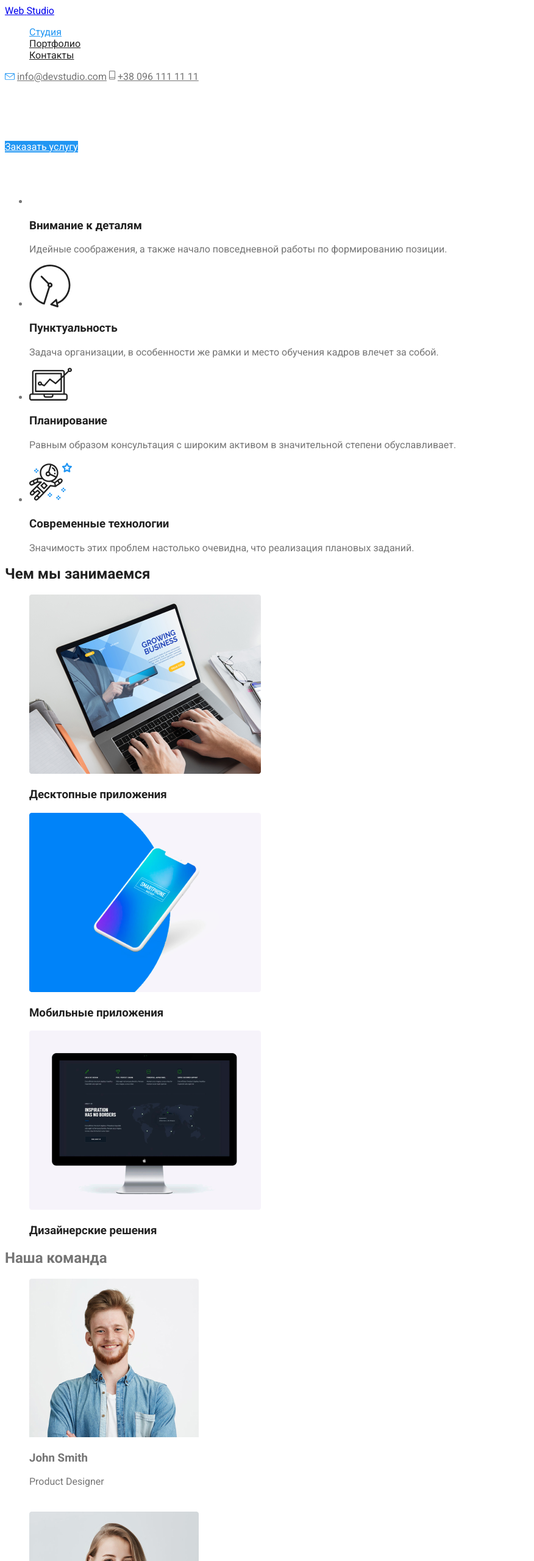
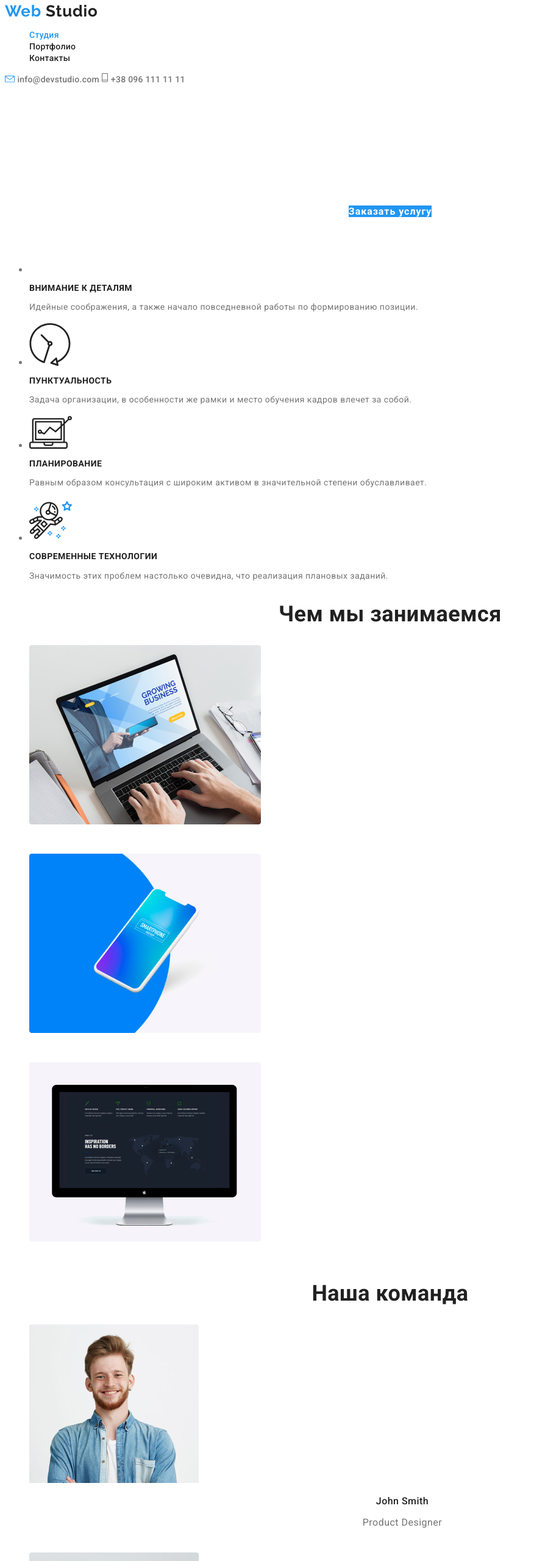
Before and after one commit to makscap/goit-markup-hw-02, a plain HTML site: page index.html in a window 1280 px wide. Shown: the top 2560 px of the page at 61% size, without its empty margins (0-876 px from the left). Drawn offline with Linux system fonts and the light colour scheme.

Commit message:
Менял цвет шрифта, размер, вид

```diff
--- a/css/styles.css
+++ b/css/styles.css
@@ -9,18 +9,39 @@
 }
 
 body {
-  background-color: #ffffff;
+  background-color: var(--text-white);
   color: var(--text-grey);
   font-family: "Roboto", sans-serif;
+  letter-spacing: 0.03em;
 }
 .list {
   list-style: none;
 }
 
+/* Logo */
+.logo {
+  font-family: Raleway, sans-serif;
+  font-weight: bold;
+  font-size: 26px;
+  line-height: 0.84;
+  letter-spacing: 0.03em;
+  text-decoration: none;
+}
+.logo-web {
+  color: var(--text-blue);
+}
+.logo-studio {
+  color: var(--text-black);
+}
+
 /* Site nav */
-
 .site-nav .link {
   color: var(--text-black);
+  font-weight: 500;
+  font-size: 14px;
+  line-height: 0.88;
+  letter-spacing: 0.02em;
+  text-decoration: none;
 }
 
 .site-nav .link:hover,
@@ -31,21 +52,46 @@ body {
 .site-nav .link.current {
   color: var(--text-blue);
 }
+/* Navigation contacts */
 
 .nav-contact {
   color: var(--text-grey);
+  font-weight: 500;
+  font-size: 14px;
+  line-height: 0.88;
+  letter-spacing: 0.02em;
+  text-decoration: none;
 }
+
 .nav-contact:hover,
 .nav-contact:focus {
   color: var(--text-blue);
 }
+
 /* Main */
+.hero {
+  color: var(--text-white);
+  text-align: center;
+  letter-spacing: 0.06em;
+}
 .hero-title {
   color: var(--text-white);
+  font-weight: 900;
+  font-size: 44px;
+  line-height: 1.36;
+
+  text-transform: uppercase;
 }
 .button {
   color: var(--text-white);
   background-color: var(--text-blue);
+  font-family: inherit;
+  font-weight: bold;
+  font-size: 16px;
+  line-height: 1.87;
+  text-decoration: none;
+  /* /* display: flex;
+  align-items: center; */
 }
 
 /* Section Company */
@@ -55,30 +101,80 @@ body {
 
 .section-list {
   color: var(--text-black);
+  font-weight: bold;
+  font-size: 14px;
+  line-height: 0.88;
+  text-transform: uppercase;
+}
+.section-p {
+  font-size: 14px;
+  line-height: 1.71;
 }
 
 .img:hover,
 .img:focus {
   background-color: var(--text-blue);
 }
+/* Чем мы занимаемся */
 
-.section-list-two {
+.about {
   color: var(--text-black);
+  font-weight: bold;
+  font-size: 36px;
+  line-height: 1.17;
+  text-align: center;
+}
+.menu-product {
+  color: var(--text-white);
+  font-weight: bold;
+  font-size: 14px;
+  line-height: 1.14;
+  text-align: center;
+  text-transform: uppercase;
 }
 .section-list-three {
   color: var(--text-black);
 }
 
-.foot {
+.menu-people {
+  color: var(--text-black);
+  font-weight: 500;
+  font-size: 16px;
+  line-height: 1.19;
+  text-align: center;
+}
+
+.people-work {
+  font-size: 16px;
+  line-height: 1.19;
+  text-align: center;
+}
+
+/* Футер */
+.foot-city {
+  color: var(--text-white);
+  font-size: 14px;
+  line-height: 1.71;
+}
+.foot-contact {
   color: var(--text-grey-opac);
+  font-size: 14px;
+  line-height: 1.71;
+}
+
+.foot-title {
+  color: var(--text-white);
+  font-weight: bold;
+  font-size: 14px;
+  line-height: 1.14;
+  text-transform: uppercase;
 }
 
 .copyright {
   color: var(--text-copyright);
-}
-
-.carusel-title {
-  color: var(--text-black);
+  font-size: 12px;
+  line-height: 2;
+  text-align: center;
 }
 
 .carusel-p {
@@ -86,16 +182,37 @@ body {
 }
 
 /* Portfolio */
-.carusel-nav {
-  color: var(--text-black);
-}
-.carusel-nav .link {
+.filter-nav {
   color: var(--text-black);
   background-color: var(--text-button-portfolio);
+  font-weight: 500;
+  font-size: 16px;
+  line-height: 1.62;
+  text-align: center;
+}
+.filter-nav:hover,
+.filter-nav:focus {
+  background-color: var(--text-blue);
+  color: var(--text-white);
+}
+.filter-title {
+  color: var(--text-black);
+  font-weight: bold;
+  font-size: 18px;
+  line-height: 2;
+  letter-spacing: 0.06em;
 }
 
-.carusel-nav .link:hover,
-.carusel-nav .link:focus {
+.filter-work {
+  color: var(--text-grey);
+  font-size: 16px;
+  line-height: 1.87;
+}
+.filter-about {
   color: var(--text-white);
-  background-color: var(--text-blue);
+  font-size: 18px;
+  line-height: 1.56;
 }
+.link {
+  text-decoration: none;
+}
```
